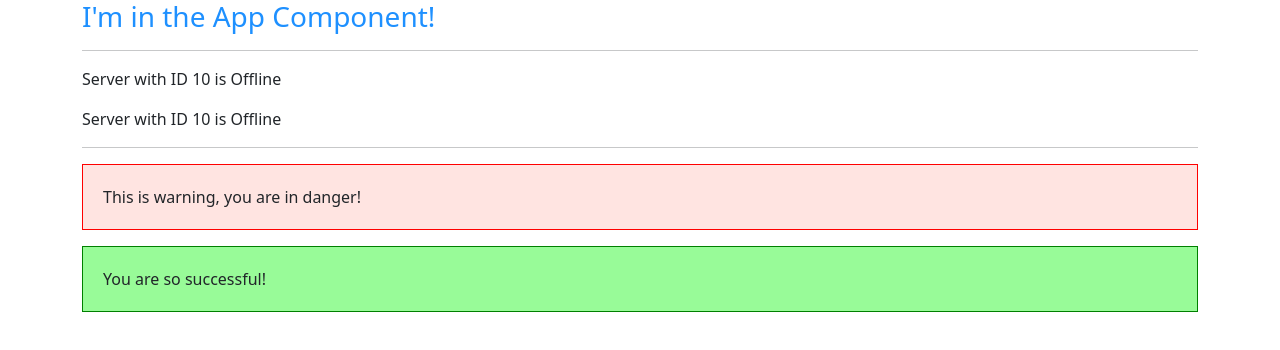
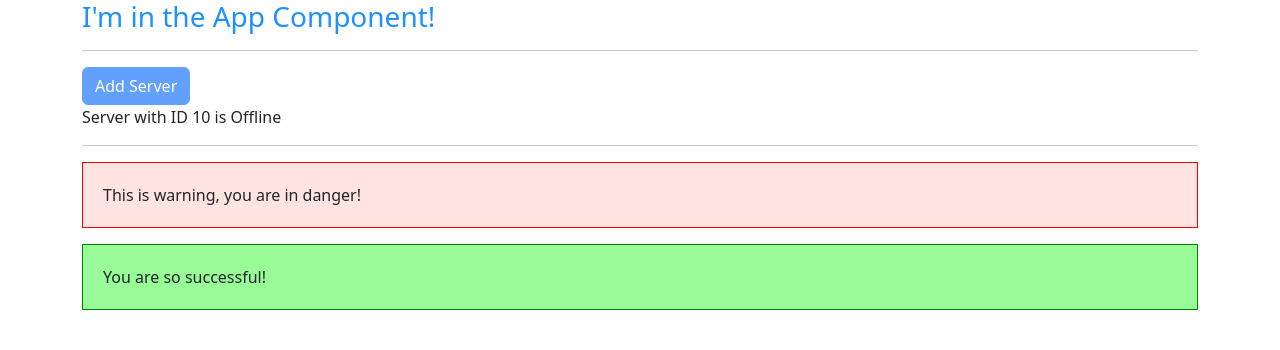
Before and after one commit to kantujjwal/angular-app, an Angular app: page / in a window 1280 px wide. Shown: the top 350 px of the page. Built offline with nearby package versions, Linux system fonts and the light colour scheme.

Commit message:
property-binding

```diff
--- a/src/app/servers/servers.component.html
+++ b/src/app/servers/servers.component.html
@@ -1 +1,4 @@
+<button
+    class="btn btn-primary"
+    [disabled]="allowNewServer">Add Server</button>
 <app-server></app-server>
--- a/src/app/servers/servers.component.ts
+++ b/src/app/servers/servers.component.ts
@@ -5,14 +5,20 @@
     selector: '.app-servers',
     standalone: true,
     // templateUrl: './servers.component.html',
-    template: `
-    <app-server></app-server>
-
-    <app-server></app-server>
-    `,
+    templateUrl: './servers.component.html',
     styleUrl: './servers.component.scss',
     imports: [ServerComponent]
 })
 export class ServersComponent {
+    allowNewServer: boolean = false;
+
+    constructor() {
+        setTimeout(() => {
+            this.allowNewServer = true;
+        }, 2000);
+    }
+
+    ngOnInit() {
+    }
 
 }
```
